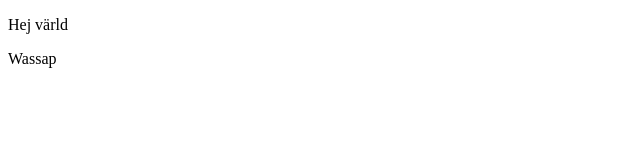
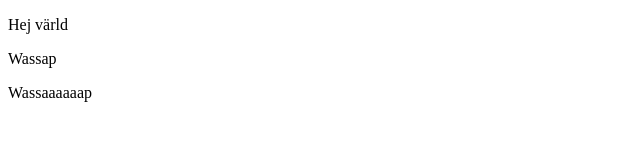
Before and after one commit to Norrlandsk/netlify-demo, a website: page index.html in a window 1280 px wide. Shown: the whole page, without its empty margins (0-640 px from the left). Drawn offline with Linux system fonts and the light colour scheme.

Commit message:
Added p tag.

```diff
--- a/index.html
+++ b/index.html
@@ -9,5 +9,6 @@
 <body>
     <p>Hej värld</p>
     <p>Wassap<p>
+    <p>Wassaaaaaap<p>
 </body>
 </html>
```
